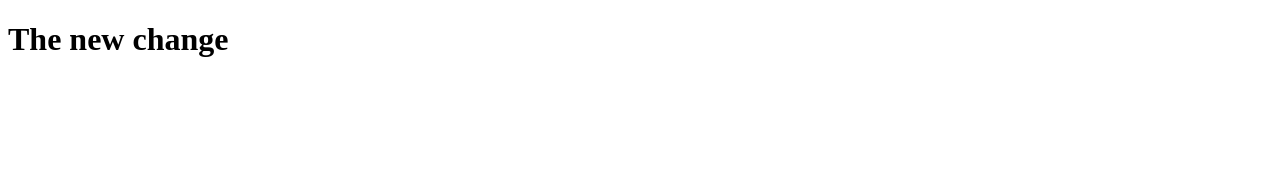
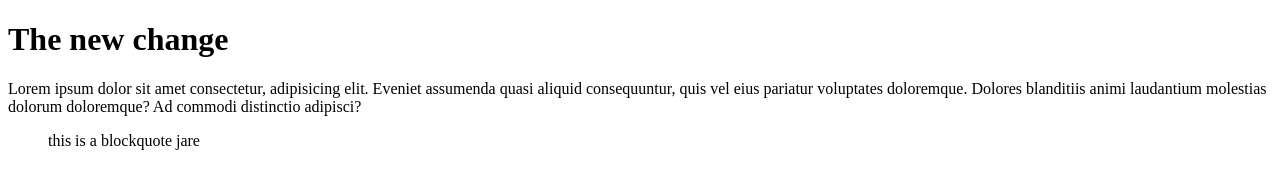
Before and after one commit to olaonipekun/edemistudio, a plain HTML site: page index.html in a window 1280 px wide. Drawn offline with Linux system fonts and the light colour scheme.

Commit message:
add paragraph and blockquote to html

```diff
--- a/index.html
+++ b/index.html
@@ -8,6 +8,11 @@
 </head>
 <body>
     <h1> The new change </h1>
+    <p>Lorem ipsum dolor sit amet consectetur,
+       adipisicing elit. Eveniet assumenda quasi aliquid consequuntur, quis vel eius pariatur voluptates doloremque.
+       Dolores blanditiis animi laudantium molestias dolorum doloremque? Ad commodi distinctio adipisci?</p>
+       <blockquote> this is a blockquote jare </blockquote>
+
 
     <script src="index.js"></script>
 </body>
```
